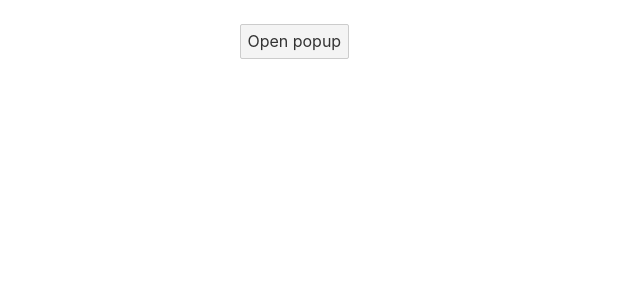
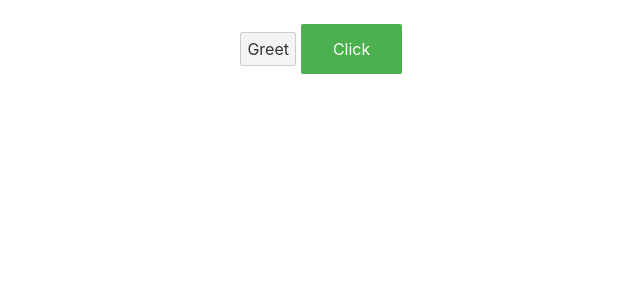
Before and after one commit to chikkugeorge24/svelte, a Svelte app in the folder svelte-demo/: page / in a window 1280 px wide. Shown: the top 300 px of the page, without its empty margins (280-920 px from the left). Built offline with nearby package versions, Linux system fonts and the light colour scheme.

Commit message:
component event forwarding

```diff
--- a/svelte-demo/src/App.svelte
+++ b/svelte-demo/src/App.svelte
@@ -1,17 +1,17 @@
 <script>
-  import PopUp from "./components/PopUp.svelte";
-  let showPopup = false;
-  const closePopup = (event) => {
-    showPopup = false;
-    console.log(event.detail);
+  import Button from "./components/Button.svelte";
+  import Outer from "./components/Outer.svelte";
+  const greetFunc = (event) => {
+    alert(event.detail);
+  };
+  const buttonClick = () => {
+    alert("clicked");
   };
 </script>
 
 <main>
-  <button on:click={() => (showPopup = true)}>Open popup</button>
-  {#if showPopup}
-    <PopUp on:close={closePopup} />
-  {/if}
+  <Outer on:greet={greetFunc} />
+  <Button on:click={buttonClick} />
 </main>
 
 <style>
--- /dev/null
+++ b/svelte-demo/src/components/Button.svelte
@@ -0,0 +1,14 @@
+<button on:click>Click</button>
+
+<style>
+  button {
+    background-color: #4caf50;
+    border: none;
+    color: white;
+    padding: 15px 32px;
+    text-align: center;
+    text-decoration: none;
+    display: inline-block;
+    font-size: 16px;
+  }
+</style>
--- /dev/null
+++ b/svelte-demo/src/components/Inner.svelte
@@ -0,0 +1,9 @@
+<script>
+  import { createEventDispatcher } from "svelte";
+  const dispatch = createEventDispatcher();
+  const greet = () => {
+    dispatch("greet", "Hello");
+  };
+</script>
+
+<button on:click={greet}>Greet</button>
--- /dev/null
+++ b/svelte-demo/src/components/Outer.svelte
@@ -0,0 +1,5 @@
+<script>
+  import Inner from "./Inner.svelte";
+</script>
+
+<Inner on:greet />
```
